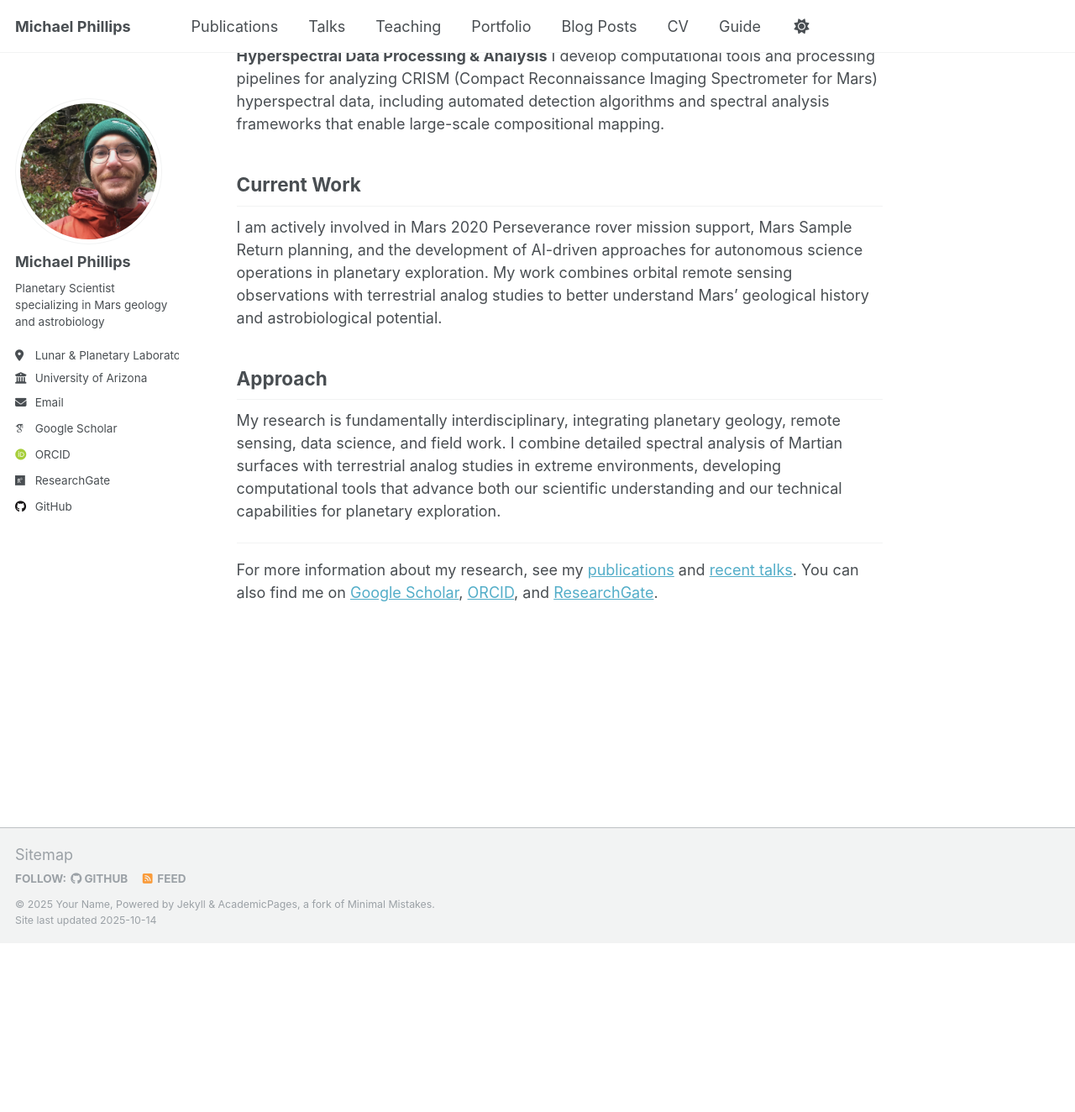
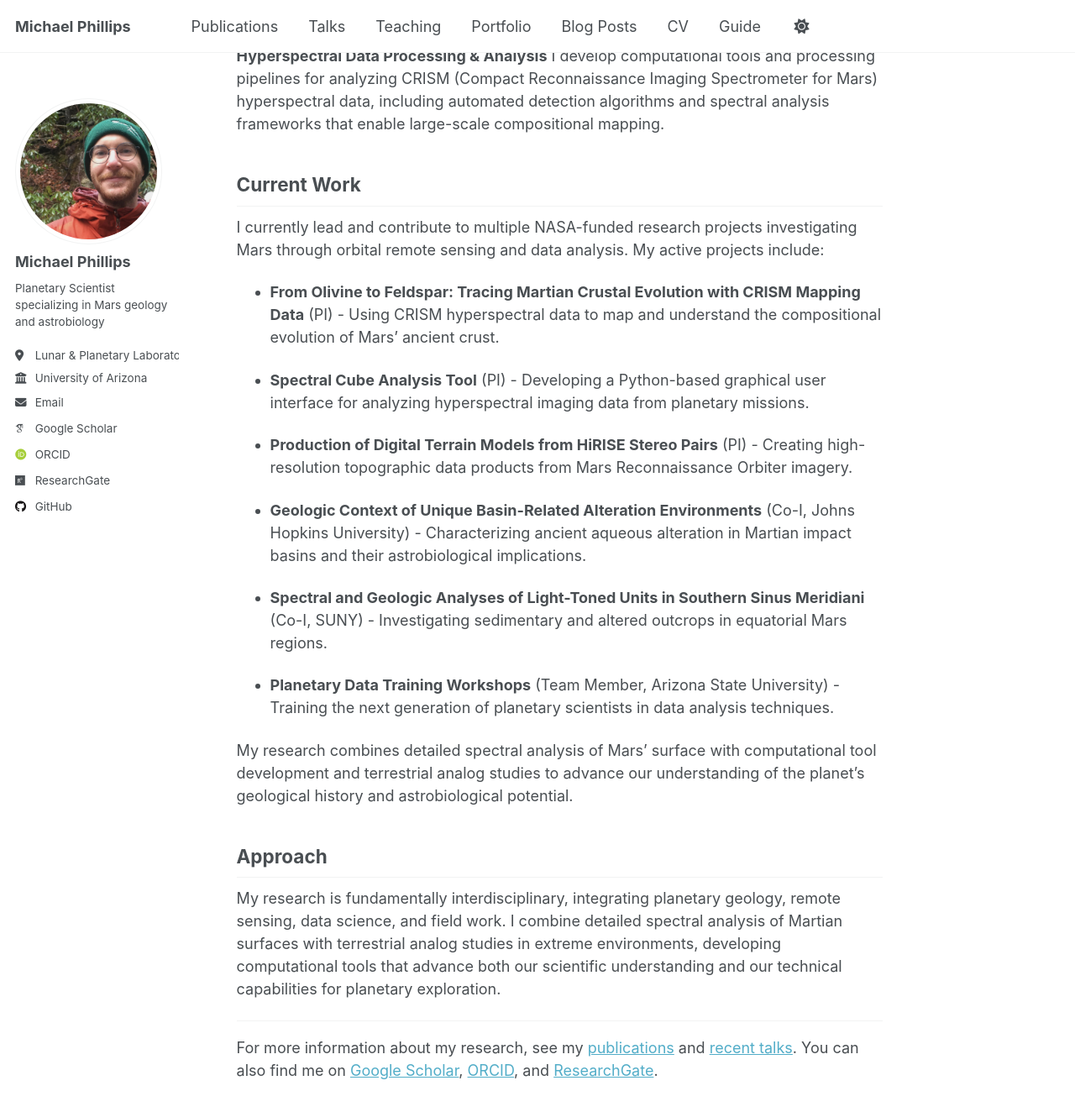
Before and after one commit to Michael-S-Phillips/michael-s-phillips.github.io, a Jekyll site: the page built from _pages/about.md, in a window 1280 px wide and 1400 px high, scrolled down 914 px. Shown: the top 1324 px of the window at 84% size. Built offline with Jekyll 4.4.1, drawn with Linux system fonts in a browser that asks for light colours; some web fonts are replaced; a script that is not in the unit is left out; before the commit the page ends 2037 px from its top, so only the background shows below that.

Commit message:
updated about page

```diff
--- a/_pages/about.md
+++ b/_pages/about.md
@@ -29,7 +29,21 @@ I develop computational tools and processing pipelines for analyzing CRISM (Comp
 
 ## Current Work
 
-I am actively involved in Mars 2020 Perseverance rover mission support, Mars Sample Return planning, and the development of AI-driven approaches for autonomous science operations in planetary exploration. My work combines orbital remote sensing observations with terrestrial analog studies to better understand Mars' geological history and astrobiological potential.
+I currently lead and contribute to multiple NASA-funded research projects investigating Mars through orbital remote sensing and data analysis. My active projects include:
+
+- **From Olivine to Feldspar: Tracing Martian Crustal Evolution with CRISM Mapping Data** (PI) - Using CRISM hyperspectral data to map and understand the compositional evolution of Mars' ancient crust.
+
+- **Spectral Cube Analysis Tool** (PI) - Developing a Python-based graphical user interface for analyzing hyperspectral imaging data from planetary missions.
+
+- **Production of Digital Terrain Models from HiRISE Stereo Pairs** (PI) - Creating high-resolution topographic data products from Mars Reconnaissance Orbiter imagery.
+
+- **Geologic Context of Unique Basin-Related Alteration Environments** (Co-I, Johns Hopkins University) - Characterizing ancient aqueous alteration in Martian impact basins and their astrobiological implications.
+
+- **Spectral and Geologic Analyses of Light-Toned Units in Southern Sinus Meridiani** (Co-I, SUNY) - Investigating sedimentary and altered outcrops in equatorial Mars regions.
+
+- **Planetary Data Training Workshops** (Team Member, Arizona State University) - Training the next generation of planetary scientists in data analysis techniques.
+
+My research combines detailed spectral analysis of Mars' surface with computational tool development and terrestrial analog studies to advance our understanding of the planet's geological history and astrobiological potential.
 
 ## Approach
 
```
